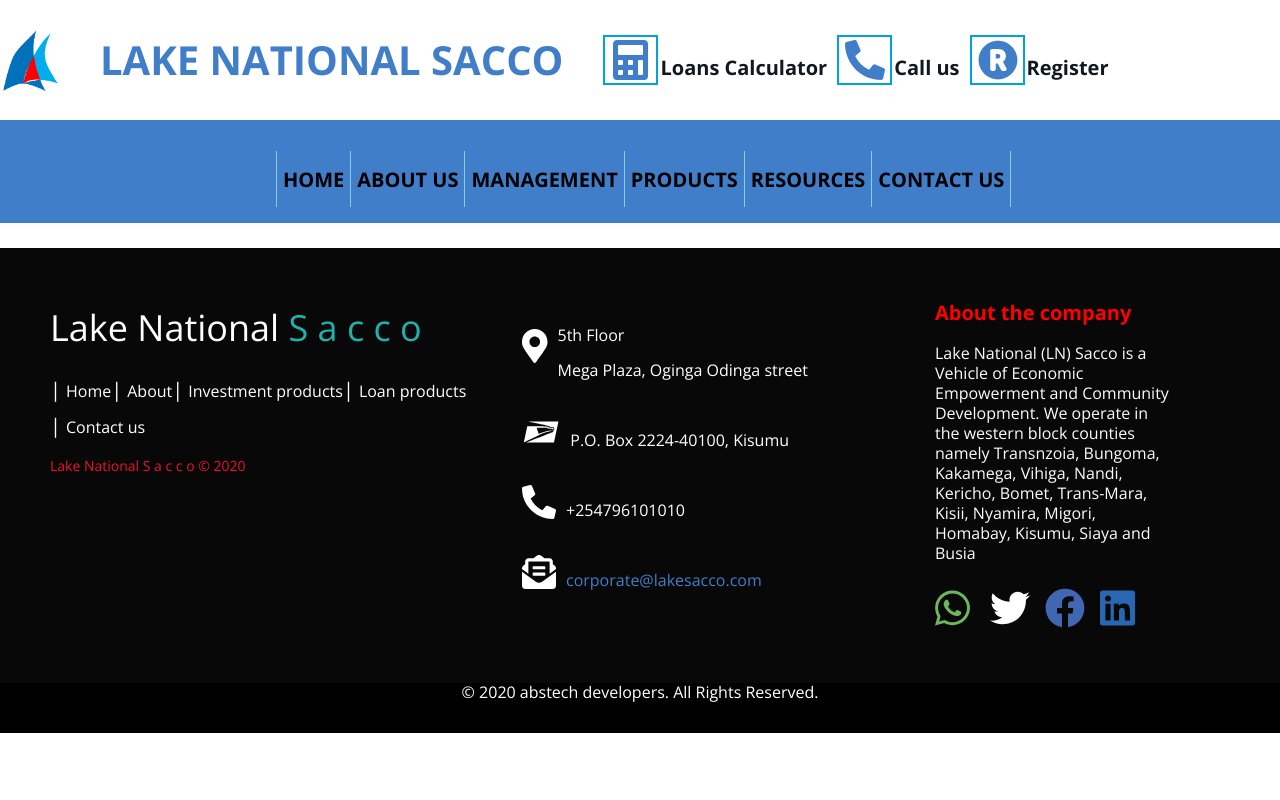
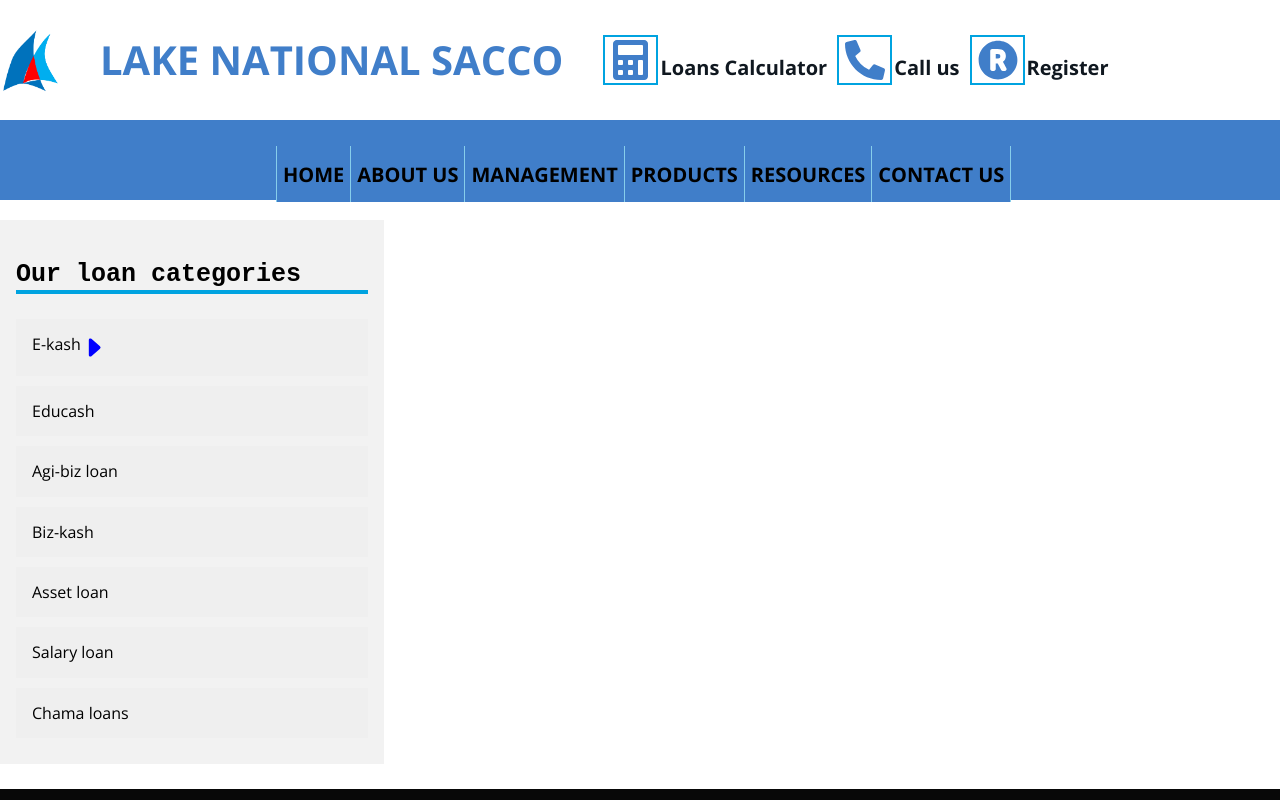
Before and after one commit to stevenabwao/lnsacco, a React app: page /loans in a window 1280 px wide. Shown: the top 800 px of the page. Built offline with nearby package versions, Linux system fonts and the light colour scheme; some packages are replaced by stand-ins of ours.

Commit message:
final touches

```diff
--- a/package.json
+++ b/package.json
@@ -1,5 +1,5 @@
 {
-  "name": "lnweb2020",
+  "name": "ln",
   "version": "0.1.0",
   "private": true,
   "dependencies": {
@@ -64,6 +64,7 @@
     "react-animated-slider": "^2.0.0",
     "react-app-polyfill": "^1.0.6",
     "react-bootstrap": "^1.0.1",
+    "react-bootstrap-icons": "^1.0.3-alpha5",
     "react-dev-utils": "^10.2.1",
     "react-dom": "^16.13.1",
     "react-responsive-carousel": "^3.2.7",
--- a/src/components/Mbutton/Navigation/Navlinks.js
+++ b/src/components/Mbutton/Navigation/Navlinks.js
@@ -1,43 +1,36 @@
-import React,{useState} from 'react';
+import React, { useState } from 'react';
 import { Link } from 'react-router-dom'
 import './navlink.css'
 import Dropdown from "./dropdown";
 
 
 const Navlinks = () => {
-  const [dropdownOpen, setDropdownOpen] =  useState(false);
+
+    return (
+        <div >
+            <div className="nav1">
+                <ul className='nav-links1'>
+                    <li ><Link to='/' className='active'><button className="navButtons1">HOME</button></Link></li>
+                    <li ><Link to='/About' className='active'><button className="navButtons">ABOUT US</button></Link></li>
+                    <li ><Link to='#' className='active'><button className="navButtons">MANAGEMENT</button></Link></li>
+                    <li><Link to='loans' ><button className="navButtons">PRODUCTS</button></Link>
+                        <div class="dropdown-content">
+                            <a href="#">Link 1</a>
+                            <a href="#">Link 2</a>
+                            <a href="#">Link 3</a>
+                        </div>
+                    </li>
+
+                    <li ><Link to='/Resources' className='active'><button className="navButtons">RESOURCES</button></Link></li>
+                    <li ><Link to='/Contacts' className='active'><button className="navButtons">CONTACT US</button></Link></li>
+                </ul>
 
 
-  const openHandler = ()=>{
+            </div>
 
-      setDropdownOpen(true)
-
-
-
-  }
-  // let dropdown
-  // if(!dropdownOpen){
-  //           dropdown = <Dropdown />
-  // }
-  // else{
-  //           dropdown=""
-  // }
-  return (
-    <div >
-        <div className = "nav1">
-         <ul className = 'nav-links1'>
-              <li ><Link to='/' className='active'><button className = "navButtons1">HOME</button></Link></li>
-              <li ><Link to='/About' className='active'><button className = "navButtons">ABOUT US</button></Link></li>
-              <li ><Link to='#' className='active'><button className = "navButtons">MANAGEMENT</button></Link></li>
-              <li><button onClick={openHandler} className = "navButtons">PRODUCTS</button></li>
-              <li ><Link to='/Resources'className='active'><button className = "navButtons">RESOURCES</button></Link></li>
-              <li ><Link to='Contacts'className='active'><button className = "navButtons">CONTACT US</button></Link></li>
-          </ul>
-
-      </div>
-     {/* dropdown} { */}
-      </div>
-   );
+            {/* dropdown} { */}
+        </div>
+    );
 }
 
 export default Navlinks;
--- a/src/components/Mbutton/Navigation/navlink.css
+++ b/src/components/Mbutton/Navigation/navlink.css
@@ -3,6 +3,7 @@
     background: #407ec9;;
     justify-content: center;
     max-width: 100%;
+    height: 80px;
 
 }
 
@@ -18,7 +19,7 @@
 
 
 .navButtons{
-    margin-top: 15px;
+    margin-top: 10px;
     height:7vh;
     background:#407ec9;;
     color: black;
@@ -28,7 +29,7 @@
     border-right: 1px solid skyblue;
 }
 .navButtons1{
-    margin-top: 15px;
+    margin-top: 10px;
     height:7vh;
     background:#407ec9;;
     color: black;
@@ -57,3 +58,30 @@
 .spacer{
     flex: 1;
 }
+
+
+.dropdown-content {
+    display: none;
+    position: absolute;
+    background-color: #f1f1f1;
+    min-width: 160px;
+    box-shadow: 0px 8px 16px 0px rgba(0,0,0,0.2);
+    z-index: 1;
+  }
+
+  /* Links inside the dropdown */
+  .dropdown-content a {
+    color: black;
+    padding: 12px 16px;
+    text-decoration: none;
+    display: block;
+  }
+
+  /* Change color of dropdown links on hover */
+.dropdown-content a:hover {background-color: #ddd;}
+
+/* Show the dropdown menu on hover */
+.dropdown:hover .dropdown-content {display: block;}
+
+/* Change the background color of the dropdown button when the dropdown content is shown */
+.dropdown:hover .dropbtn {background-color: #3e8e41;}
--- /dev/null
+++ b/src/components/products/loan.css
@@ -0,0 +1,29 @@
+.left-fixed{
+    display: flex;
+    width:30%;
+    flex-direction: row;
+}
+.loan-nav{
+
+        display: flex;
+        flex-direction: column;
+        margin-top: 20px;
+        max-width: 100%;
+        padding: 1rem;
+        width: 100%;
+        background: #f2f2f2;
+        font-size: 16px;
+
+    }
+    .loanButton{
+           display: flex;
+           justify-content: flex-start;
+           padding: 1rem;
+           margin-bottom: 10px;
+           border: none;
+           font-size: 16px;
+    }
+    .loanButton.icon{
+        display: flex;
+        float: right;
+    }
--- /dev/null
+++ b/src/components/products/loans.js
@@ -0,0 +1,21 @@
+import React from 'react';
+import { CaretRightFill } from 'react-bootstrap-icons';
+import "./loan.css"
+const Loans = () => {
+    return (
+        <div className="left-fixed">
+            <div className="loan-nav">
+            <h3 className = 'topsearch'>Our loan categories</h3>
+                <button className="loanButton">E-kash <CaretRightFill className="icon" size={25} color='blue' /></button>
+                <button className="loanButton">Educash</button>
+                <button className="loanButton">Agi-biz loan</button>
+                <button className="loanButton">Biz-kash</button>
+                <button className="loanButton">Asset loan</button>
+                <button className="loanButton">Salary loan</button>
+                <button className="loanButton">Chama loans</button>
+        </div>
+
+    </div > );
+}
+
+export default Loans;
--- a/src/routes/routes.js
+++ b/src/routes/routes.js
@@ -6,6 +6,7 @@
 import Resources from '../components/Resources/resources'
 import Contact from '../components/Contact/contacts'
 import Calculator from '../components/calculator/calculator'
+import Loans from '../components/products/loans'
 class Routes extends Component {
 
     render() {
@@ -17,7 +18,7 @@
                     <Route path="/contacts" exact component={Contact} />
                     <Route path="/resources" exact component={Resources} />
                     <Route path="/calculator" exact component={Calculator} />
-
+                    <Route path="/loans" exact component={Loans} />
                 </Switch>
             </Layout>
 
```
Also changed, not shown: 1 other file.
